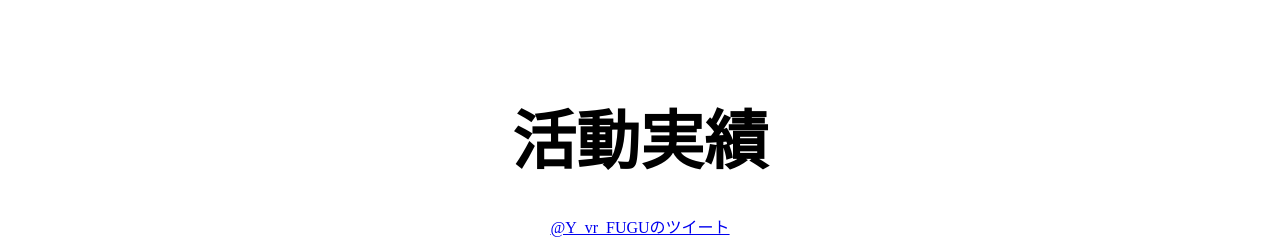
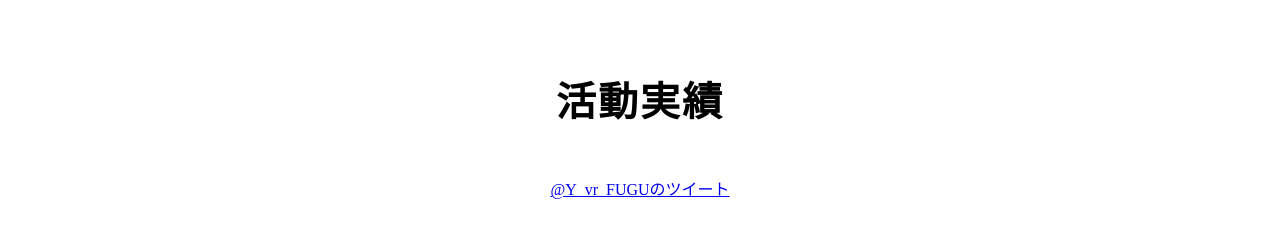
Before and after one commit to yamaguchi-FUGU/FUGU_HP, a React (Vite) app: page / in a window 1280 px wide. Shown: the part 827-1066 px from the top of the page. Built offline with nearby package versions, Linux system fonts and the light colour scheme.

Commit message:
レイアウト修正(TL復活)

```diff
--- a/src/components/sections/Achievements/achievements.css
+++ b/src/components/sections/Achievements/achievements.css
@@ -10,9 +10,12 @@
 }
 
 .achievements-heading {
-    font-size: 4rem;
-    font-weight: bold;
-    margin-bottom: 2rem;
+    font-family: "Noto Sans JP", sans-serif;
+    font-size: 2.5rem;
+    font-weight: 900;
+    text-align: center;
+    margin-bottom: 3rem;
+    letter-spacing: 0.05em;
 }
 
 .achievements-timeline {
```
